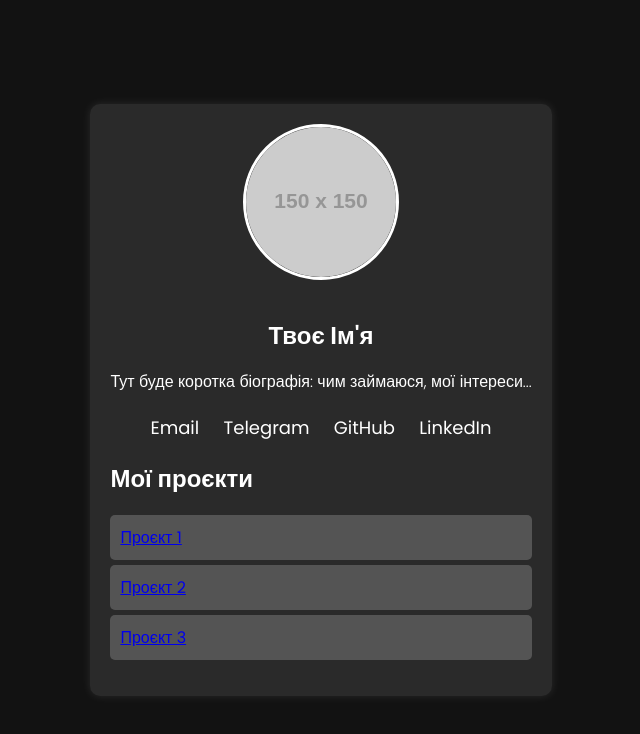
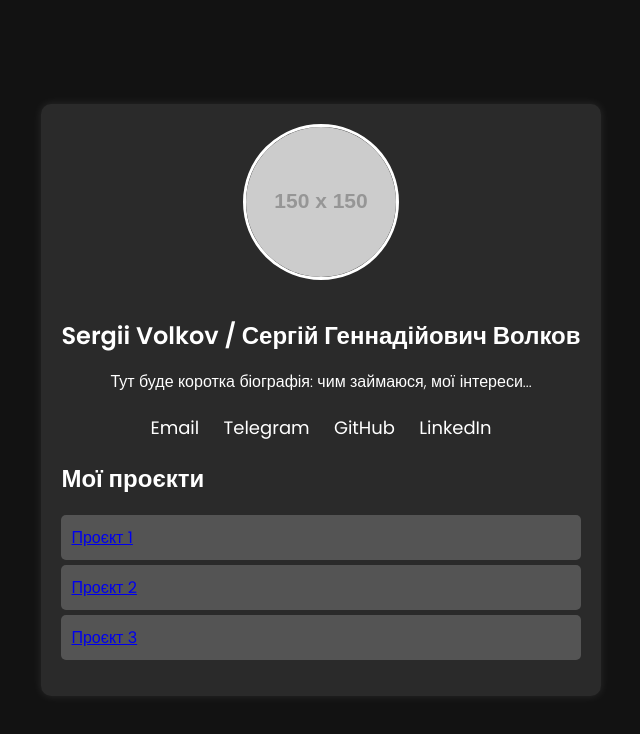
Before and after one commit to s8080/my-website, a plain HTML site: page Index.html in a window 1280 px wide. Shown: the whole page, without its empty margins (319-959 px from the left). Drawn offline with Linux system fonts and the light colour scheme; placeholder pictures from the web are drawn by us.

Commit message:
Update Index.html

```diff
--- a/Index.html
+++ b/Index.html
@@ -83,7 +83,7 @@
 <body>
     <div class="container">
         <img src="https://via.placeholder.com/150" alt="Фото профілю">
-        <h1>Твоє Ім'я</h1>
+        <h1>Sergii Volkov / Сергій Геннадійович Волков </h1>
         <p>Тут буде коротка біографія: чим займаюся, мої інтереси...</p>
 
         <div class="links">
```
